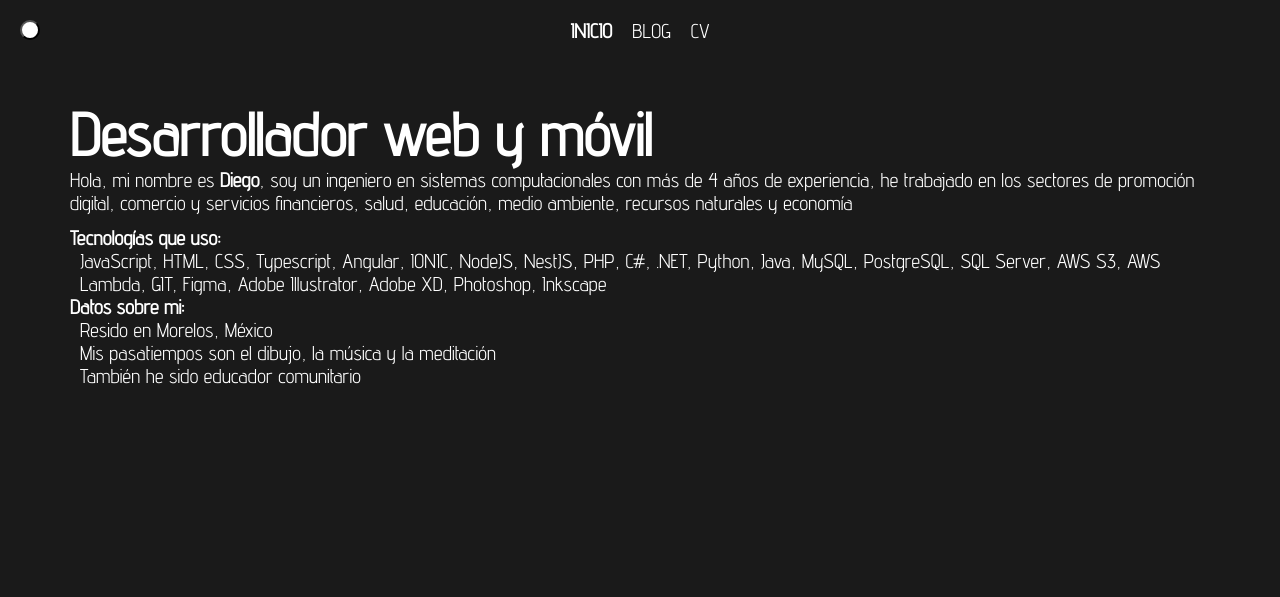
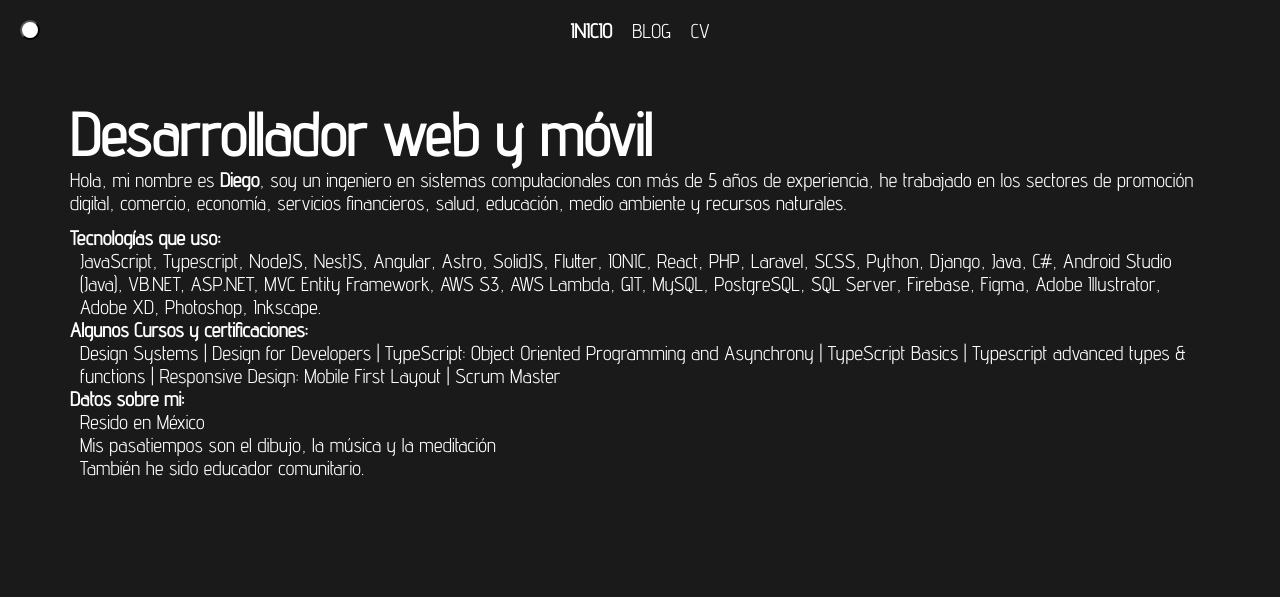
Before and after one commit to djaimej/cadmus, an Astro site: page / in a window 1280 px wide. Shown: the top 597 px of the page. Built offline with nearby package versions, Linux system fonts and the light colour scheme; Astro itself is replaced by a stand-in of ours; some packages are replaced by stand-ins of ours.

Commit message:
[UPD]: bio

```diff
--- a/src/pages/index.astro
+++ b/src/pages/index.astro
@@ -7,19 +7,24 @@ import BaseLayout from "../layouts/BaseLayout.astro";
     <h1>Desarrollador web y móvil</h1>
     <p>
       Hola, mi nombre es <strong>Diego</strong>, soy un ingeniero en sistemas computacionales con
-      más de 4 años de experiencia, he trabajado en los sectores de promoción digital, comercio y
-      servicios financieros, salud, educación, medio ambiente, recursos naturales y economía
+      más de 5 años de experiencia, he trabajado en los sectores de promoción digital, comercio, economía,
+      servicios financieros, salud, educación, medio ambiente y recursos naturales.
     </p>
     <br />
     <p><strong>Tecnologías que uso:</strong></p>
     <p class="ml-1">
-      JavaScript, HTML, CSS, Typescript, Angular, IONIC, NodeJS, NestJS, PHP, C#, .NET, Python,
-      Java, MySQL, PostgreSQL, SQL Server, AWS S3, AWS Lambda, GIT, Figma, Adobe Illustrator, Adobe
-      XD, Photoshop, Inkscape
+      JavaScript, Typescript, NodeJS, NestJS, Angular, Astro, SolidJS, Flutter, IONIC, React, PHP, Laravel, SCSS, Python,
+      Django, Java, C#, Android Studio (Java), VB.NET, ASP.NET, MVC Entity Framework, AWS S3, AWS Lambda, GIT, MySQL,
+      PostgreSQL, SQL Server, Firebase, Figma, Adobe Illustrator, Adobe XD, Photoshop, Inkscape.
+    </p>
+    <p><strong>Algunos Cursos y certificaciones:</strong></p>
+    <p class="ml-1">
+      Design Systems | Design for Developers | TypeScript: Object Oriented Programming and Asynchrony |
+      TypeScript Basics | Typescript advanced types & functions | Responsive Design: Mobile First Layout | Scrum Master
     </p>
     <p><strong>Datos sobre mi:</strong></p>
-    <p class="ml-1">Resido en Morelos, México</p>
+    <p class="ml-1">Resido en México</p>
     <p class="ml-1">Mis pasatiempos son el dibujo, la música y la meditación</p>
-    <p class="ml-1">También he sido educador comunitario</p>
+    <p class="ml-1">También he sido educador comunitario.</p>
   </section>
 </BaseLayout>
```
